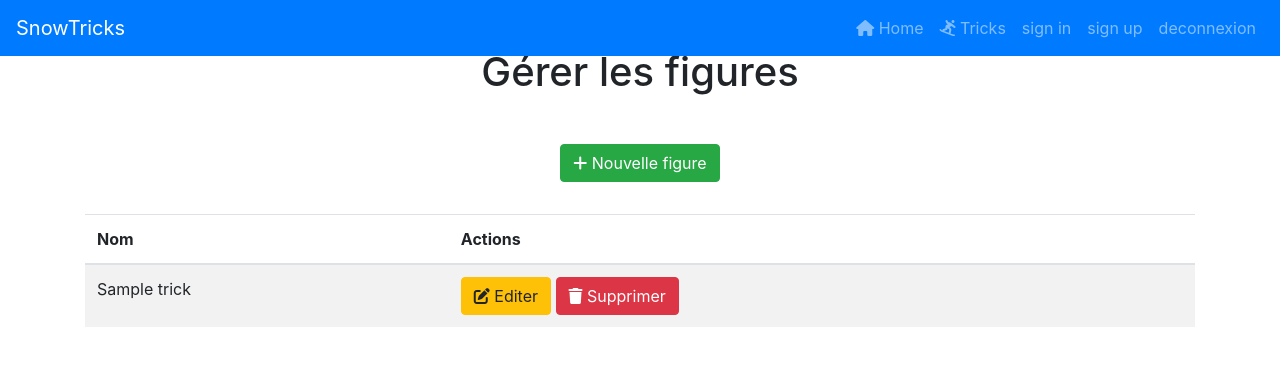
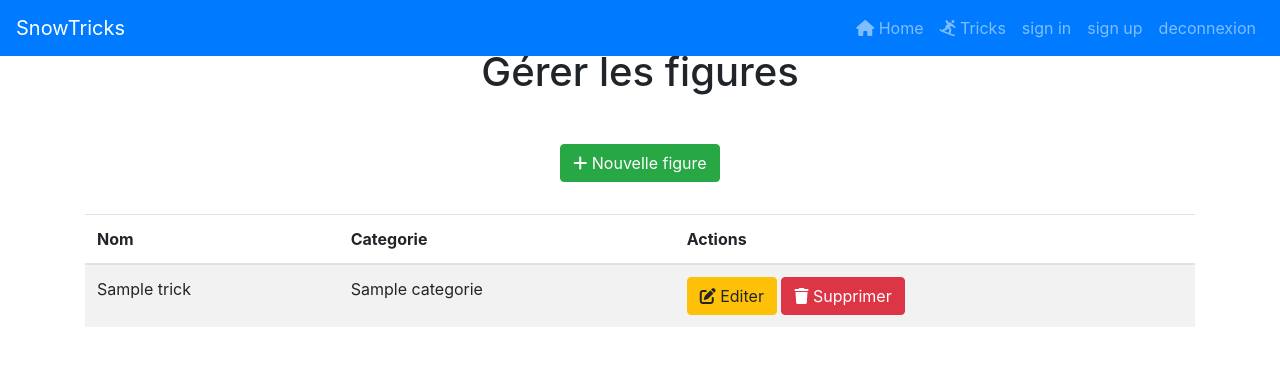
Before and after one commit to donjmi/SnowTricks, a Symfony app: template templates/admin/trick/index.html.twig in a window 1280 px wide. Shown: the top 366 px of the page. Run offline with Twig, Linux system fonts and the light colour scheme; the template is opened without the code that fills it: most values are stand-ins (such as "Sample title", 1, 10 or a date in 2020); some libraries are stand-ins or nearby versions.

Commit message:
update template trick  index.twig

```diff
--- a/templates/admin/trick/index.html.twig
+++ b/templates/admin/trick/index.html.twig
@@ -13,14 +13,14 @@
         <table class="table table-striped">
             <thead>
                 <th>Nom</th>
-                {# <th>Categorie</th> #}
+                <th>Categorie</th>
                 <th>Actions</th>
             </thead>
             <tbody>
 	        {% for trick in tricks %}
             <tr>
                 <td>{{ trick.name }}</td>
-                {# <td>{{ trick.description }}</td> #}
+                <td>{{ trick.categorie.label }}</td>
                 <td>
                 <a href="{{ path('admin.trick.edit', {id: trick.id}) }}" class="btn btn-warning"><i class="fas fa-edit"></i> Editer</a>
                 <a href="{{ path('admin.trick.edit', {id: trick.id}) }}" class="btn btn-danger"><i class="fas fa-trash"></i> Supprimer</a>
```
